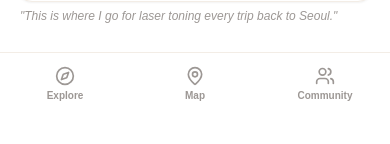
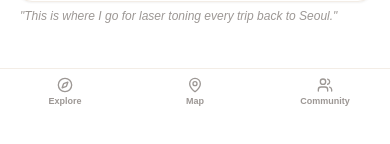
Before and after one commit to iankrx3/goun, a React (Vite) app: page /curator/creator-1 in a window 390 px wide. Shown: the part 728-872 px from the top of the page. After the commit the page ends 848 px from the top, so only its background shows below. Built offline with nearby package versions, Linux system fonts and the light colour scheme; no server answers; the database is empty; a web font is replaced by a local one.

Commit message:
map navigation bar modified

```diff
--- a/src/App.tsx
+++ b/src/App.tsx
@@ -41,7 +41,7 @@ export default function App() {
     <div className="min-h-screen bg-white text-miyeon-main">
       <NavHeader session={session} onSignIn={() => setIsAuthOpen(true)} onSignOut={signOut} />
 
-      <main className={isMapRoute ? '' : 'pb-16 sm:pb-0'}>
+      <main className={isMapRoute ? '' : 'pb-[var(--bottom-nav-h)] sm:pb-0'}>
         <Routes>
           <Route path="/" element={<ExplorePage />} />
           <Route path="/map" element={<MapPage />} />
--- a/src/components/BottomNav.tsx
+++ b/src/components/BottomNav.tsx
@@ -11,19 +11,19 @@ const tabs = [
 // Mobile-only bottom tab bar — thumb-reachable primary navigation.
 // NavHeader keeps the top nav for desktop (sm:flex / hidden below sm).
 export const BottomNav: React.FC = () => (
-  <nav className="fixed bottom-0 left-0 right-0 z-40 flex h-16 items-stretch border-t border-miyeon-neutral bg-white/95 pb-[env(safe-area-inset-bottom)] backdrop-blur-md sm:hidden">
+  <nav className="fixed bottom-0 left-0 right-0 z-40 flex h-12 items-stretch border-t border-miyeon-neutral bg-white/95 pb-[env(safe-area-inset-bottom)] backdrop-blur-md sm:hidden">
     {tabs.map(({ to, label, icon: Icon }) => (
       <NavLink
         key={to}
         to={to}
         end={to === '/'}
         className={({ isActive }) =>
-          `flex flex-1 flex-col items-center justify-center gap-0.5 text-[10px] font-semibold ${
+          `flex flex-1 flex-col items-center justify-center gap-0.5 text-[9px] font-semibold ${
             isActive ? 'text-miyeon-sub1' : 'text-miyeon-main/60'
           }`
         }
       >
-        <Icon className="h-5 w-5" />
+        <Icon className="h-4 w-4" />
         {label}
       </NavLink>
     ))}
--- a/src/index.css
+++ b/src/index.css
@@ -25,7 +25,7 @@
 
   /* Mobile bottom tab bar height (BottomNav), incl. device safe area — used
      to keep floating map controls from being hidden underneath it. */
-  --bottom-nav-h: calc(4rem + env(safe-area-inset-bottom));
+  --bottom-nav-h: calc(3rem + env(safe-area-inset-bottom));
 }
 
 html,
--- a/src/pages/CuratorProfilePage.tsx
+++ b/src/pages/CuratorProfilePage.tsx
@@ -29,7 +29,7 @@ export default function CuratorProfilePage() {
   if (!creator) return <div className="px-4 py-10 text-sm text-miyeon-main/60">Curator not found.</div>;
 
   return (
-    <div className="mx-auto max-w-2xl px-4 py-6 pb-16">
+    <div className="mx-auto max-w-2xl px-4 py-6 pb-[var(--bottom-nav-h)] sm:pb-6">
       <button
         onClick={() => navigate(-1)}
         className="flex items-center gap-1 text-xs font-semibold text-miyeon-main/60"
--- a/src/pages/PlaceDetailPage.tsx
+++ b/src/pages/PlaceDetailPage.tsx
@@ -34,7 +34,7 @@ export default function PlaceDetailPage() {
   if (!place) return <div className="px-4 py-10 text-sm text-miyeon-main/60">Place not found.</div>;
 
   return (
-    <div className="mx-auto max-w-2xl pb-16">
+    <div className="mx-auto max-w-2xl pb-[var(--bottom-nav-h)] sm:pb-0">
       <img src={place.photoUrl} alt={place.name} className="h-64 w-full object-cover sm:h-80" />
 
       <div className="space-y-6 px-4 py-6">
```
